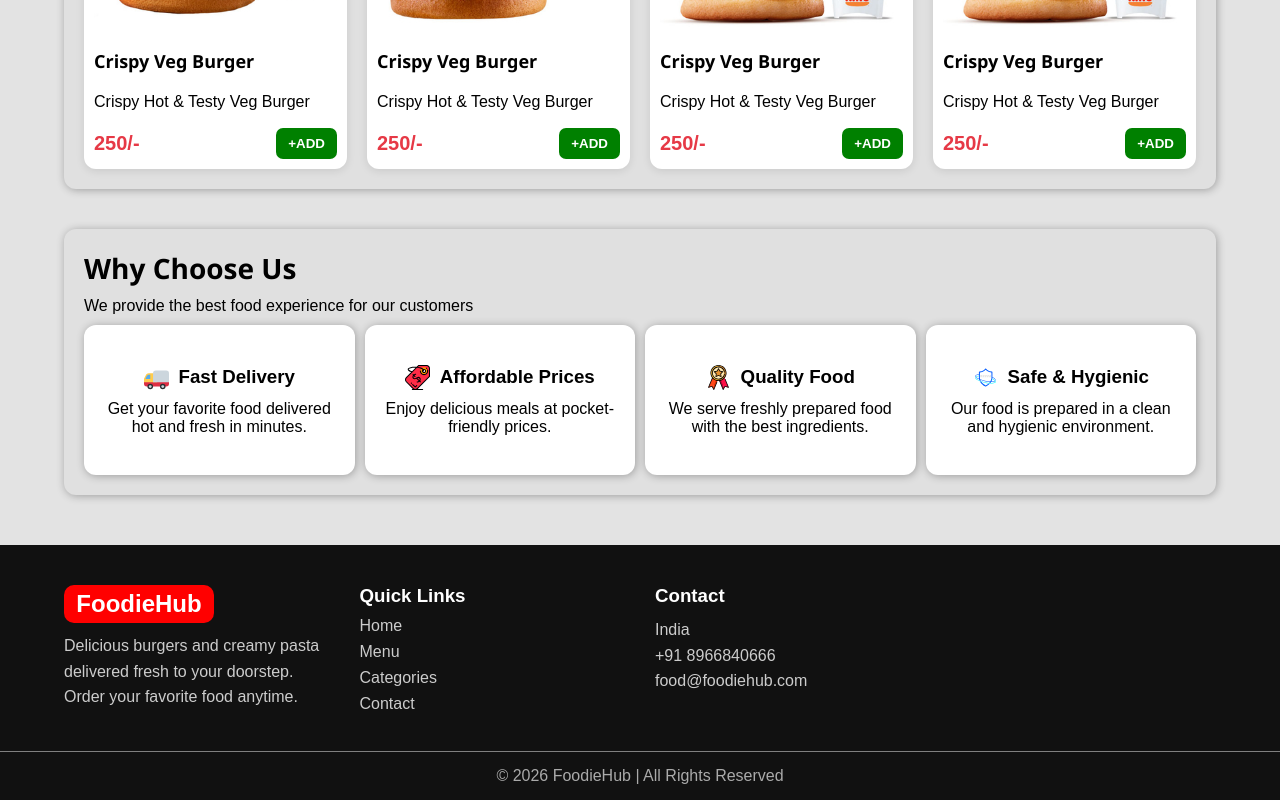
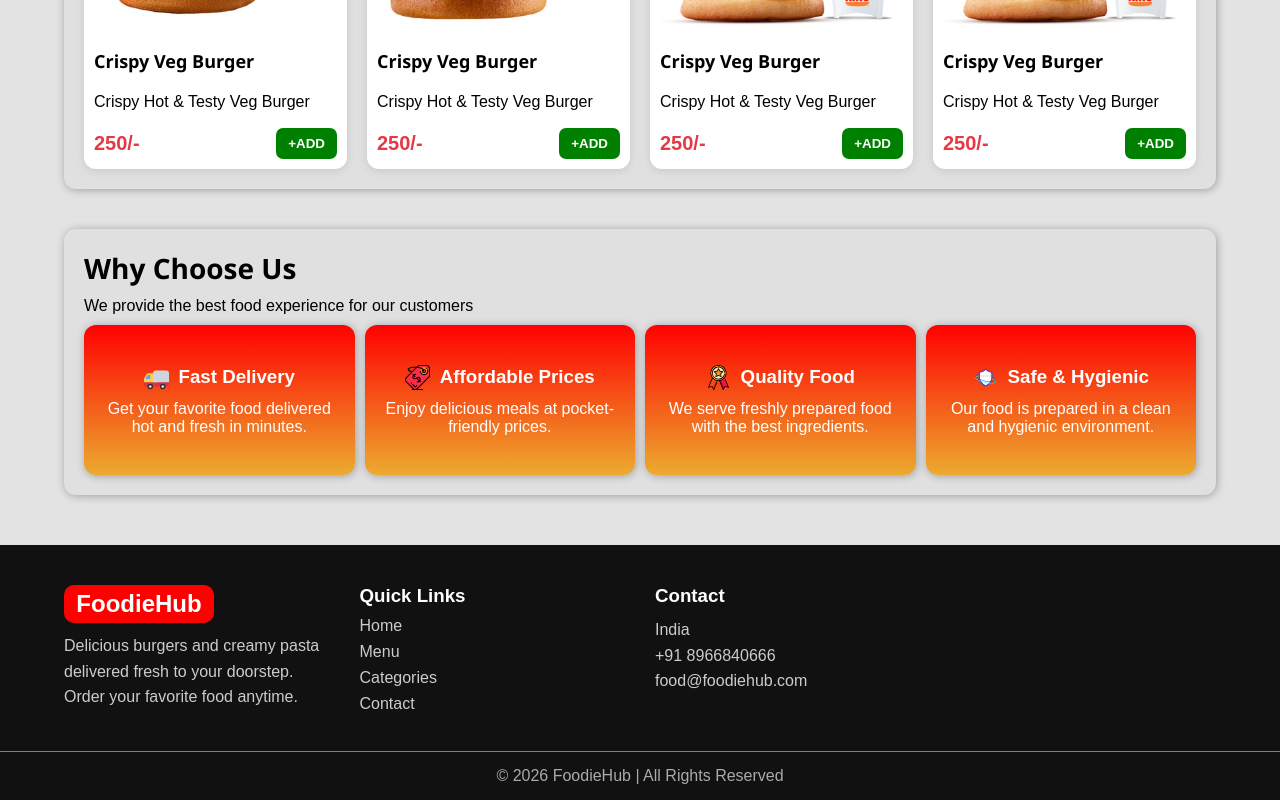
Before and after one commit to prafulM23/foodie-hub-frontend, a React app: page / in a window 1280 px wide. Shown: the part 1256-2056 px from the top of the page. Built offline with nearby package versions, Linux system fonts and the light colour scheme; the HTML template or start-up script is replaced by a standard one.

Commit message:
change background color of whychoose section

```diff
--- a/src/pages/HomePage/SubHomePages/WhyChooseUs/WhyChooseUs.css
+++ b/src/pages/HomePage/SubHomePages/WhyChooseUs/WhyChooseUs.css
@@ -26,7 +26,9 @@
     height: 150px;
     box-shadow: 1px 1px 8px rgba(0, 0, 0, 0.3);
     border-radius: 12px;
-    background-color: #ffffff;
+    /* background-color: #ffffff; */
+    background: linear-gradient(to bottom, rgb(255, 0, 0), rgba(238, 159, 10, 0.822));
+    color: #fff;
     display: flex;
     flex-direction: column;
     justify-content: center;
```
